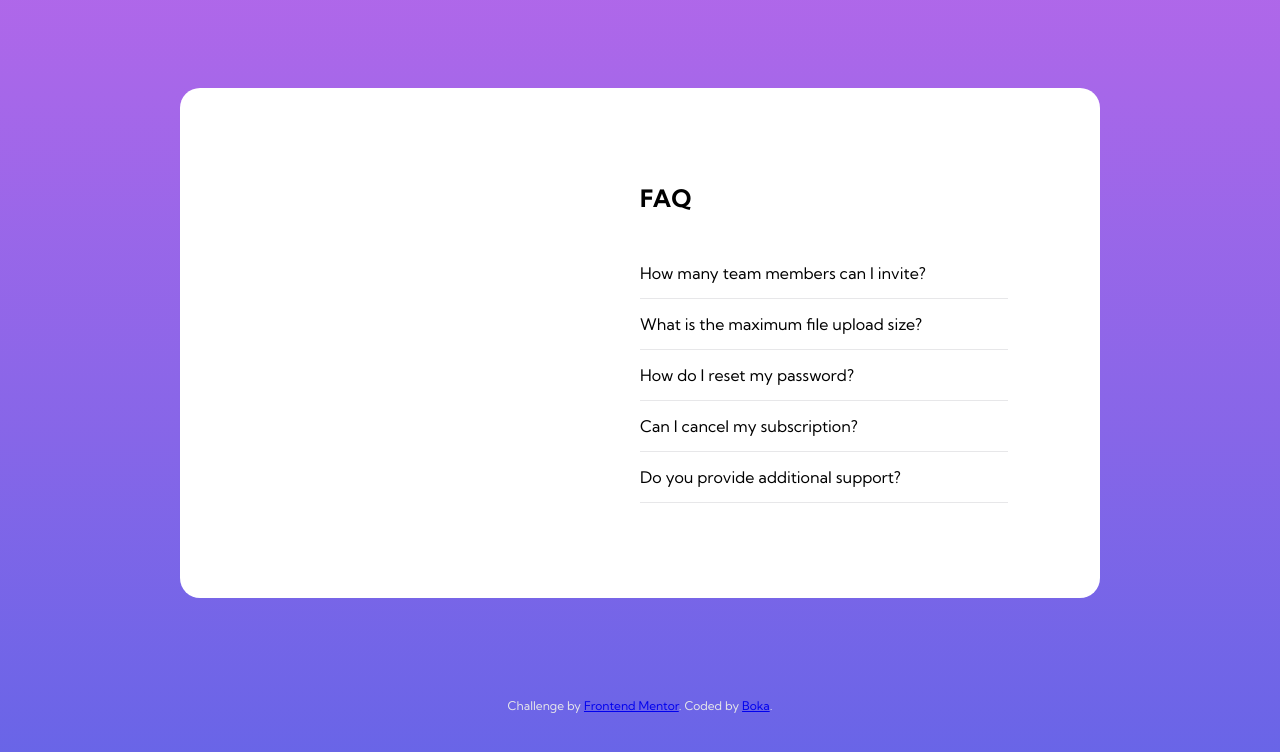
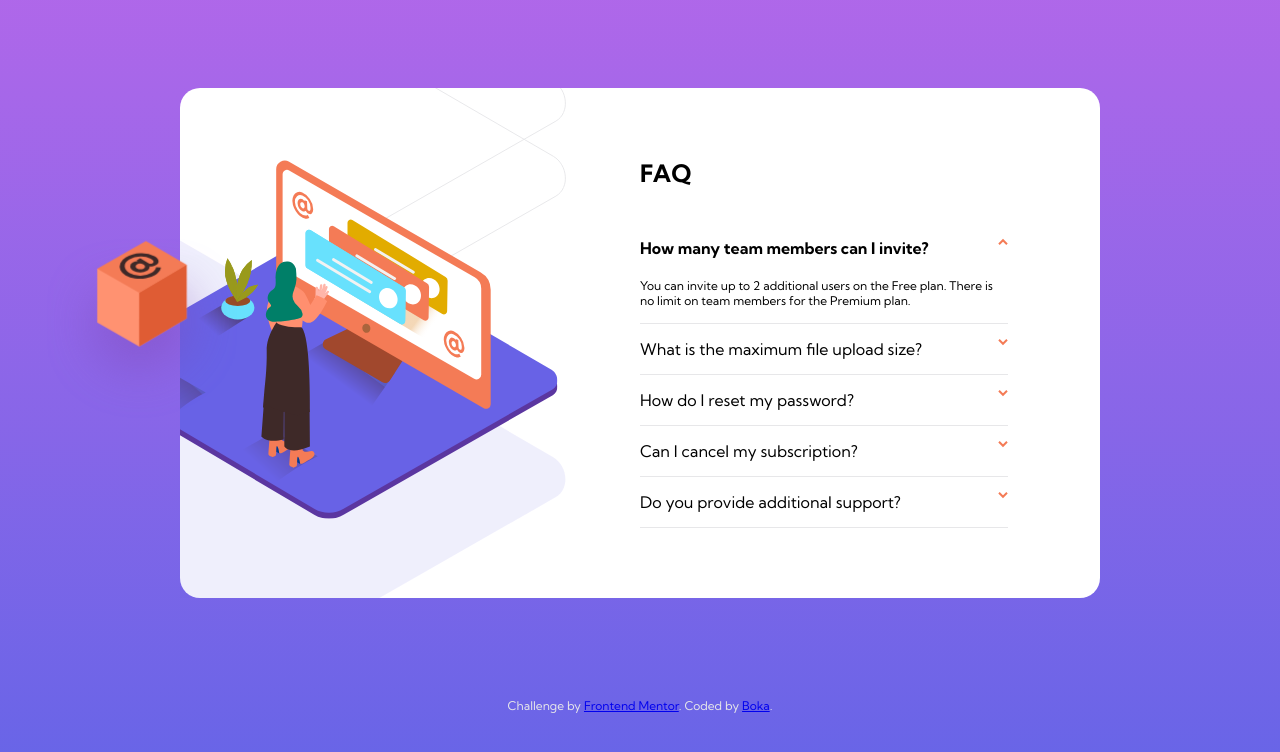
Before and after one commit to Blagoja95/faq-accordion-component, a plain HTML site: page index.html in a window 1280 px wide. Drawn offline with Linux system fonts and the light colour scheme; the site is published under a folder, as on GitHub Pages, so addresses that start at the root find nothing.

Commit message:
Update index.html

```diff
--- a/index.html
+++ b/index.html
@@ -17,10 +17,10 @@
   <main>
 
     <div class="faq-component">
-      <img src="/images/illustration-box-desktop.svg" alt="" class="img-ilustration-box">
+      <img src="images/illustration-box-desktop.svg" alt="" class="img-ilustration-box">
       <div class="left-side">
-        <img src="/images/illustration-woman-online-desktop.svg" alt="" class="img-woman-online">
-        <img src="/images/bg-pattern-desktop.svg" alt="" class="img-bg-pattern">
+        <img src="images/illustration-woman-online-desktop.svg" alt="" class="img-woman-online">
+        <img src="images/bg-pattern-desktop.svg" alt="" class="img-bg-pattern">
         <div class="left-side-mobile-bg">
         </div>
       </div>
@@ -36,7 +36,7 @@
               <h2 class="question--1">
                 How many team members can I invite?
               </h2>
-              <img src="/images/icon-arrow-down.svg" alt="" class="faq-img-arrow">
+              <img src="images/icon-arrow-down.svg" alt="" class="faq-img-arrow">
             </div>
             <p class="answer answer--1">
               You can invite up to 2 additional users on the Free plan. There is no limit on
@@ -49,7 +49,7 @@
                 <h2 class="question--2">
                   What is the maximum file upload size?
                 </h2>
-                <img src="/images/icon-arrow-down.svg" alt="" class="faq-img-arrow">
+                <img src="images/icon-arrow-down.svg" alt="" class="faq-img-arrow">
               </div>
               <p class="answer answer--2">
                 No more than 2GB. All files in your account must fit your allotted storage space.
@@ -61,7 +61,7 @@
                 <h2 class="question--3">
                   How do I reset my password?
                 </h2>
-                <img src="/images/icon-arrow-down.svg" alt="" class="faq-img-arrow">
+                <img src="images/icon-arrow-down.svg" alt="" class="faq-img-arrow">
               </div>
               <p class="answer answer--3">
                 Click “Forgot password” from the login page or “Change password” from your profile page.
@@ -75,7 +75,7 @@
                 <h2 class="question--4">
                   Can I cancel my subscription?
                 </h2>
-                <img src="/images/icon-arrow-down.svg" alt="" class="faq-img-arrow">
+                <img src="images/icon-arrow-down.svg" alt="" class="faq-img-arrow">
               </div>
               <p class="answer answer--4">
                 Yes! Send us a message and we’ll process your request no questions asked.
@@ -89,7 +89,7 @@
                 <h2 class="question--5">
                   Do you provide additional support?
                 </h2>
-                <img src="/images/icon-arrow-down.svg" alt="" class="faq-img-arrow">
+                <img src="images/icon-arrow-down.svg" alt="" class="faq-img-arrow">
               </div>
               <p class="answer answer--5">
                 Chat and email support is available 24/7. Phone lines are open during normal business hours.
@@ -104,6 +104,6 @@
         Coded by <a href="#">Boka</a>.
       </div>
     </main>
-    <script src="/js/main.js"></script>
+    <script src="js/main.js"></script>
   </body>
   </html>
```
